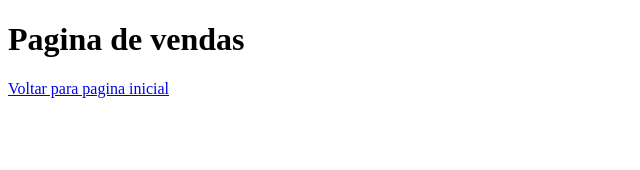
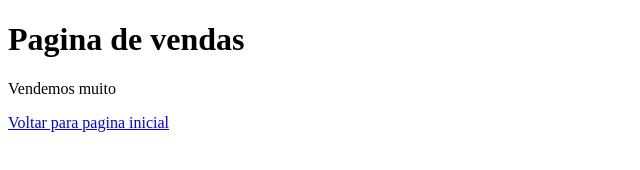
Before and after one commit to MarcosLucena0/projetogit, a plain HTML site: page vendas.html in a window 1280 px wide. Shown: the whole page, without its empty margins (0-640 px from the left). Drawn offline with Linux system fonts and the light colour scheme.

Commit message:
Acrescentado um paragrafo

```diff
--- a/vendas.html
+++ b/vendas.html
@@ -8,6 +8,7 @@
 </head>
 <body>
     <h1>Pagina de vendas</h1>
+    <p>Vendemos muito</p>
     <a href="index.html">Voltar para pagina inicial</a>
 </body>
 </html>
```
